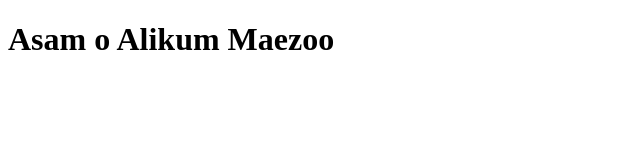
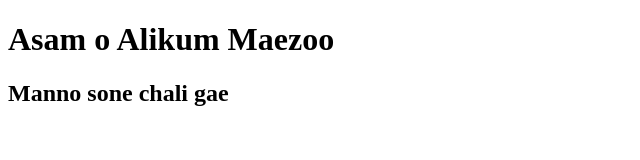
Before and after one commit to bluefingers/sataragainonubuntu4-11-2020, a plain HTML site: page index.html in a window 1280 px wide. Shown: the whole page, without its empty margins (0-640 px from the left). Drawn offline with Linux system fonts and the light colour scheme.

Commit message:
sleeping

```diff
--- a/index.html
+++ b/index.html
@@ -7,5 +7,6 @@
 </head>
 <body>
     <h1>Asam o Alikum Maezoo</h1>
+    <h2>Manno sone chali gae</h2>
 </body>
 </html>
```
